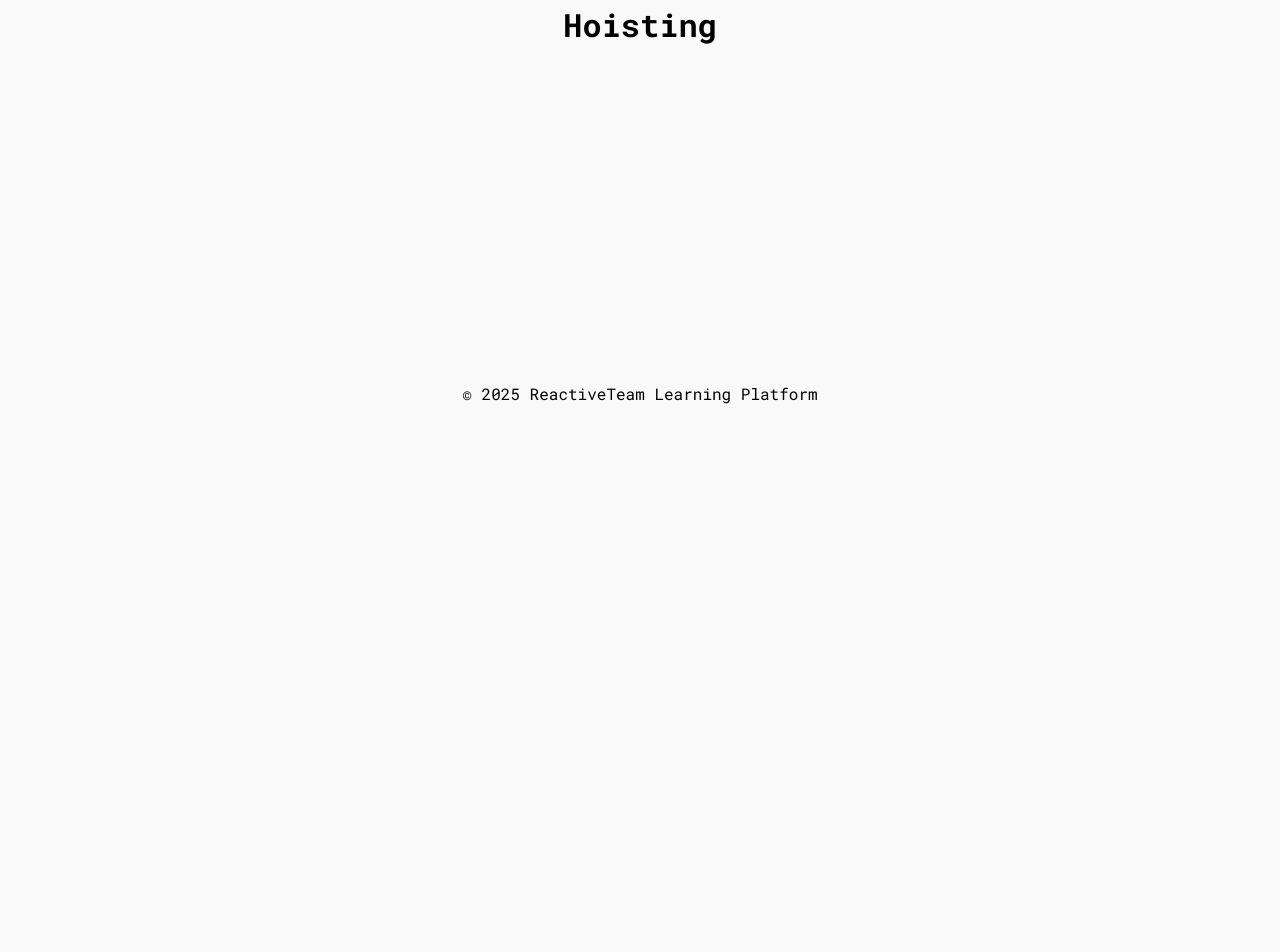
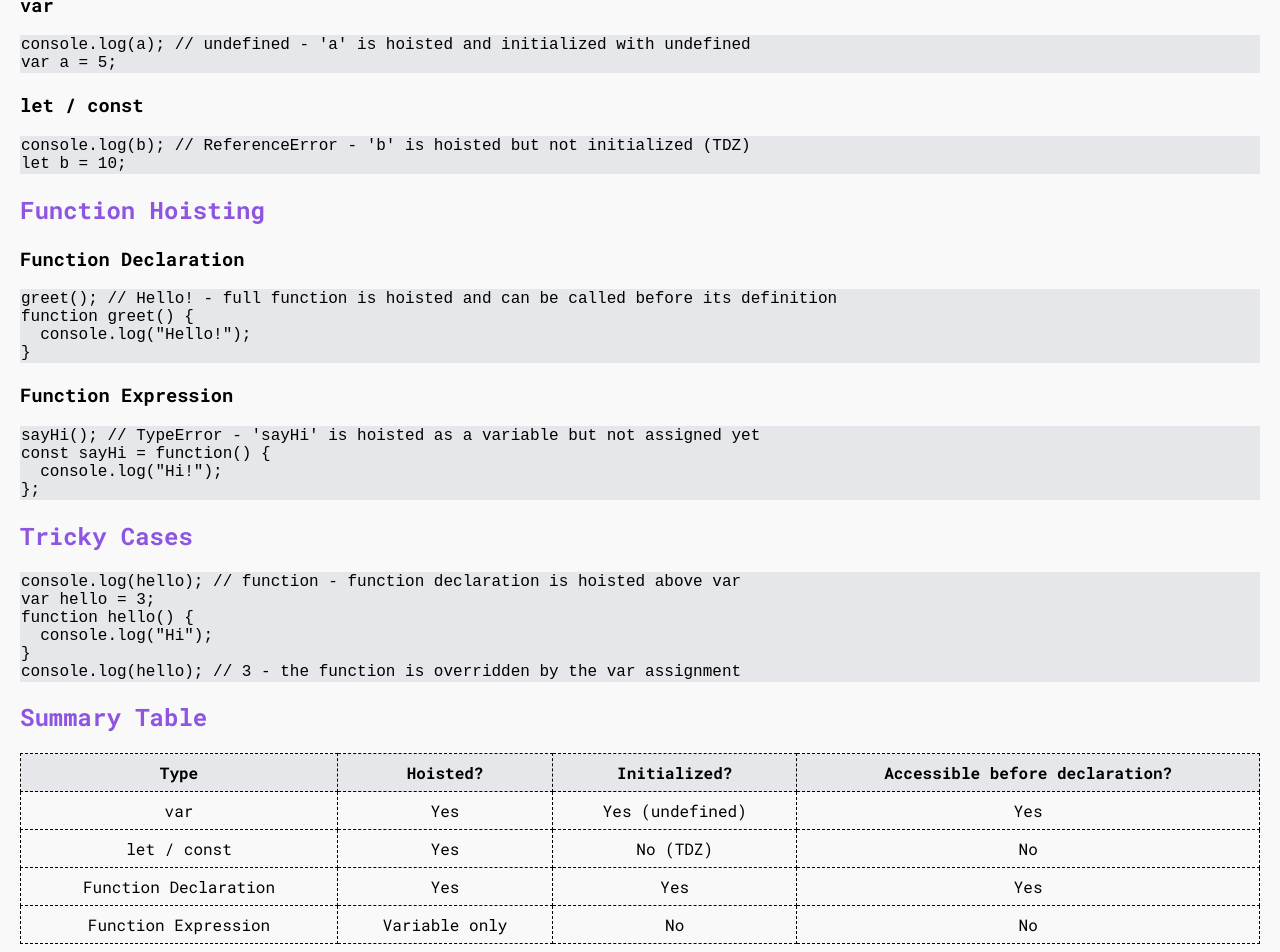
Before and after one commit to RuslanaTretiakova/ReactiveTeam-Learning-Platform, a React (Vite) app: page /hoisting in a window 1280 px wide. Shown: the part 364-1316 px from the top of the page. Before the commit the page ends 800 px from the top, so only its background shows below. Built offline with nearby package versions, Linux system fonts and the light colour scheme.

Commit message:
feat: add Hoisting topic

```diff
--- a/src/assets/styles/index.css
+++ b/src/assets/styles/index.css
@@ -135,3 +135,43 @@ body {
     color: var(--primary-color);
   }
 }
+
+.container {
+  padding: 0px 20px;
+}
+
+h1 {
+  color: green;
+}
+
+h2 {
+  color: rgb(141, 85, 225);
+}
+
+p {
+  text-wrap: wrap;
+}
+
+pre {
+  text-wrap: wrap;
+  padding: 1px;
+  background-color: #E5E7EB;
+}
+
+.hoisting-table {
+  width: 100%;
+  border-collapse: collapse;
+}
+
+.hoisting-table th {
+  background-color: #E5E7EB;
+  border: 1px dashed #000;
+  text-align: center;
+  padding: 8px;
+}
+
+.hoisting-table td {
+  border: 1px dashed #000;
+  text-align: center;
+  padding: 8px;
+}
--- a/src/pages/topics/Hoisting.jsx
+++ b/src/pages/topics/Hoisting.jsx
@@ -1,7 +1,101 @@
 export default function Hoisting() {
   return (
-    <div>
+    <div className="container">
       <h1>Hoisting</h1>
+
+      <section>
+        <h2>Definition</h2>
+        <p>
+          Hoisting is JavaScript's default behavior of moving declarations to the top of their scope before code execution. Only declarations are hoisted, not initializations. This means that you can reference variables and functions before they are defined in the code, but the behavior depends on how they are declared. It's important to note that hoisting occurs during the compilation phase, before any code is executed, and affects how scopes are interpreted.
+        </p>
+      </section>
+
+      <section>
+        <h2>Variable Hoisting</h2>
+
+        <h3>var</h3>
+        <pre>
+{`console.log(a); // undefined - 'a' is hoisted and initialized with undefined
+var a = 5;`}
+        </pre>
+
+        <h3>let / const</h3>
+        <pre>
+{`console.log(b); // ReferenceError - 'b' is hoisted but not initialized (TDZ)
+let b = 10;`}
+        </pre>
+      </section>
+
+      <section>
+        <h2>Function Hoisting</h2>
+
+        <h3>Function Declaration</h3>
+        <pre>
+{`greet(); // Hello! - full function is hoisted and can be called before its definition
+function greet() {
+  console.log("Hello!");
+}`}
+        </pre>
+
+        <h3>Function Expression</h3>
+        <pre>
+{`sayHi(); // TypeError - 'sayHi' is hoisted as a variable but not assigned yet
+const sayHi = function() {
+  console.log("Hi!");
+};`}
+        </pre>
+      </section>
+
+      <section>
+        <h2>Tricky Cases</h2>
+        <pre>
+{`console.log(hello); // function - function declaration is hoisted above var
+var hello = 3;
+function hello() {
+  console.log("Hi");
+}
+console.log(hello); // 3 - the function is overridden by the var assignment`}
+        </pre>
+      </section>
+      <section>
+        <h2>Summary Table</h2>
+       <table className="hoisting-table">
+          <thead>
+            <tr>
+              <th>Type</th>
+              <th>Hoisted?</th>
+              <th>Initialized?</th>
+              <th>Accessible before declaration?</th>
+            </tr>
+          </thead>
+          <tbody>
+            <tr>
+              <td>var</td>
+              <td>Yes</td>
+              <td>Yes (undefined)</td>
+              <td>Yes</td>
+            </tr>
+            <tr>
+              <td>let / const</td>
+              <td>Yes</td>
+              <td>No (TDZ)</td>
+              <td>No</td>
+            </tr>
+            <tr>
+              <td>Function Declaration</td>
+              <td>Yes</td>
+              <td>Yes</td>
+              <td>Yes</td>
+            </tr>
+            <tr>
+              <td>Function Expression</td>
+              <td>Variable only</td>
+              <td>No</td>
+              <td>No</td>
+            </tr>
+          </tbody>
+        </table>
+      </section>
     </div>
-  )
-}
+  );
+};
```
